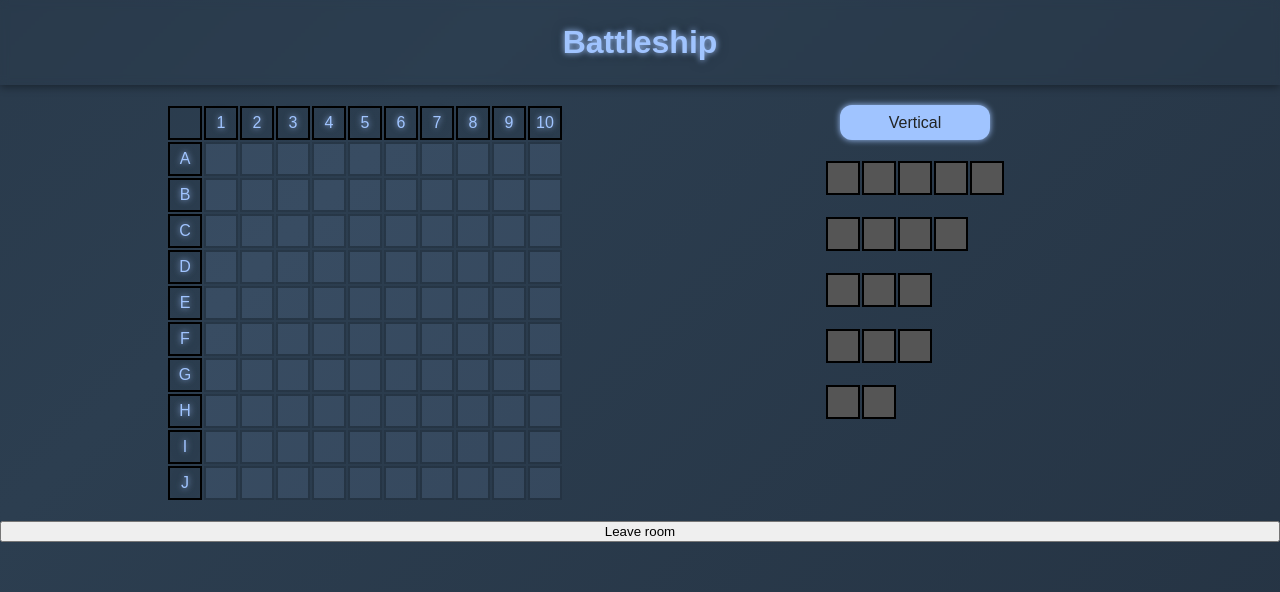
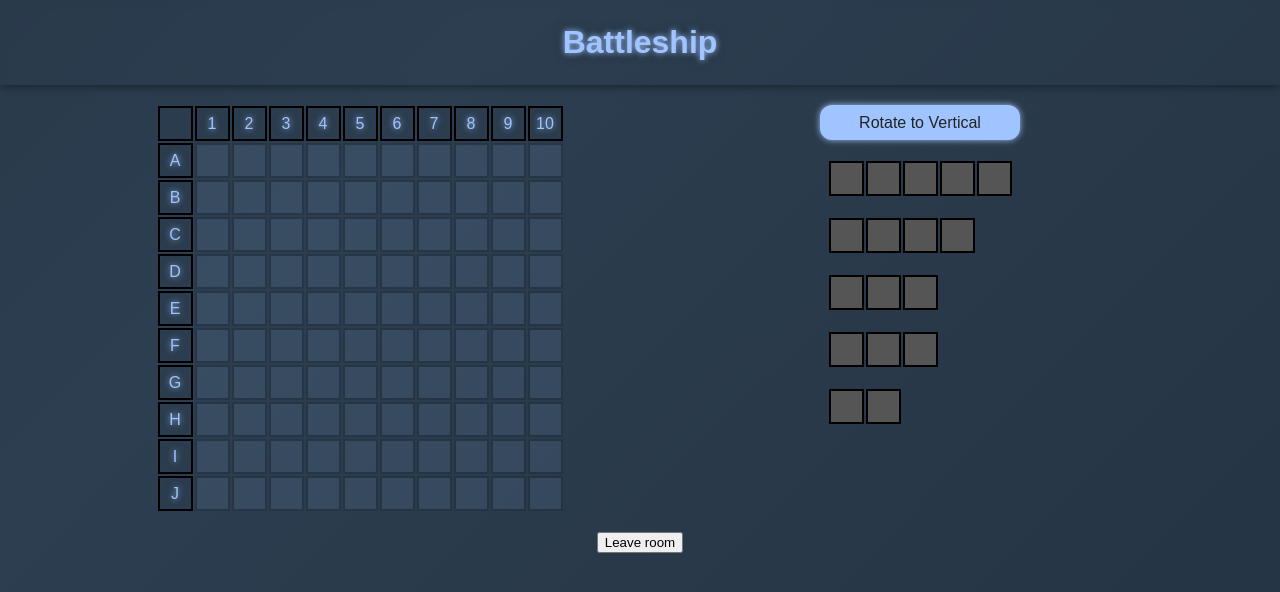
Before and after one commit to wojtek960506/battleship-socket-io, a React (Vite) app in the folder client/: page / in a window 1280 px wide. Shown: the top 592 px of the page. Built offline with nearby package versions, Linux system fonts and the light colour scheme; no server answers.

Commit message:
clean ShipsDock and styles for it

```diff
--- a/client/src/Game/Game.css
+++ b/client/src/Game/Game.css
@@ -1,37 +1,41 @@
+/* Layout Base */
 .game-container {
   display: flex;
   flex-direction: column;
+  align-items: center;
 }
 
+/* Boards */
 .boards-container {
   display: flex;
-  flex-direction: row;
   justify-content: center;
-  gap: 10px;
-  /* justify-content: space-around; */
+  gap: var(--space-lg, 20px);
+
 }
 
 .board-container,
 .ships-container {
-  margin: 20px;
   display: flex;
   flex-direction: column;
   align-items: center;
+  margin: var(--space-lg, 20px);
   width: 500px;
 }
 
+/* Board structure */
 .board-row {
   display: flex;
-  flex-direction: row;
 }
 
 .board-field {
-  height: 30px;
-  width: 30px;
+  height: 35px;
+  width: 35px;
   border: 2px solid black;
   margin: 1px;
+  box-sizing: border-box;
 }
 
+/* Labels */
 .row-number,
 .column-number {
   display: flex;
@@ -42,14 +46,13 @@
   text-shadow: var(--header-shadow);
 }
 
+/* Board cell states */
 .empty-cell {
-  /* background-color: white; */
   background-color: var(--cell-water);
   opacity: 0.1;
 }
 
 .hit-cell {
-  /* background-color: red; */
   background-color: var(--cell-hit);
 }
 
@@ -58,18 +61,44 @@
 }
 
 .missed-cell {
-  /* background-color: rgb(54, 54, 170); */
   background-color: var(--cell-miss)
 }
 
 .taken-cell {
-  /* background-color: gray; */
   background-color: var(--cell-ship)
 }
 
+/* Ship Dock */
+.ships-display {
+  display: flex;
+  gap: var(--space-lg, 20px);
+}
+
+.ships-display.horizontal-ships {
+  flex-direction: column;
+}
+
+.ships-display.vertical-ships {
+  flex-direction: row;
+}
+
+.ship {
+  display: flex;
+  width: fit-content;
+  height: fit-content;
+}
+
+.ship.horizontal-ship {
+  flex-direction: row;
+}
+
+.ship.vertical-ship {
+  flex-direction: column;
+}
+
+/* Direction Button */
 .ship-direction-btn {
-  /* flex: 1; */
-  width: 150px;
+  width: 200px;
   height: 35px;
   padding: 0.5rem 0.75rem;
   font-size: 1rem;
@@ -80,7 +109,7 @@
   transition: background-color 0.2s, transform 0.1s, box-shadow 0.3s;
   background-color: var(--btn-create-bg);
   box-shadow: var(--btn-create-shadow);
-  margin-bottom: 20px;
+  margin-bottom: var(--space-lg, 20px);
 }
 
 .ship-direction-btn:hover {
@@ -88,27 +117,3 @@
   transform: translateY(-1px);
   box-shadow: var(--btn-create-hover-shadow);
 }
-
-.horizontal-ship {
-  width: fit-content;
-  display: flex;
-  flex-direction: row;
-}
-
-.horizontal-ships {
-  display: flex;
-  flex-direction: column;
-  gap: 20px;
-}
-
-.vertical-ship {
-  height: fit-content;
-  display: flex;
-  flex-direction: column;
-}
-
-.vertical-ships {
-  display: flex;
-  flex-direction: row;
-  gap: 20px;
-}
--- a/client/src/Game/ShipsDock/ShipsDock.tsx
+++ b/client/src/Game/ShipsDock/ShipsDock.tsx
@@ -7,43 +7,26 @@ export const ShipsDock = () => {
   const [shipsDirection, setShipsDirection] = useState<Direction>("horizontal")
 
   const { ships } = useGameStore()
-
   const shipsToSet = ships.filter(s => s.status === "not-placed")
 
   const handleShipDirectionClick = () => {
-    if (shipsDirection === "horizontal") {
-      setShipsDirection("vertical")
-    } else {
-      setShipsDirection("horizontal")
-    }
+    setShipsDirection(prev => (prev === "horizontal" ? "vertical" : "horizontal"));
   }
 
-  const shipsToShow = shipsToSet.map((ship, i) => {
-
-    const shipElems = [...Array(ship.length)].map((_, index) => {
-      let className ="board-field taken-cell "
-
-
-      return <div key={index} className={className} />
-    })
-
-    return (
-        <div key={i}className={
-          shipsDirection === "horizontal" ? "horizontal-ship" : "vertical-ship"
-        }>{shipElems}</div>
-    )
-
-  })
-
-  const nextDirection = shipsDirection === "vertical" ? "Horizontal" : "Vertical"
+  const shipsToShow = shipsToSet.map((ship, i) => (
+    <div key={i} className={`ship ${shipsDirection}-ship`}>
+      {[...Array(ship.length)].map((_, index) => (
+        <div key={index} className="board-field taken-cell" />
+      ))}
+    </div>
+  ))
 
   return (
     <div className="ships-container">
-      <button
-        onClick={handleShipDirectionClick}
-        className="ship-direction-btn"
-      >{nextDirection}</button>
-      <div className={shipsDirection === "horizontal" ? "horizontal-ships" : "vertical-ships"}>
+      <button onClick={handleShipDirectionClick} className="ship-direction-btn">
+        Rotate to {`${shipsDirection === "vertical" ? "Horizontal" : "Vertical"}`}
+      </button>
+      <div className={`ships-display ${shipsDirection}-ships`}>
         {shipsToShow}
       </div>
     </div>
```
